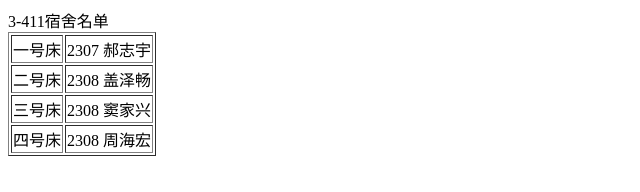
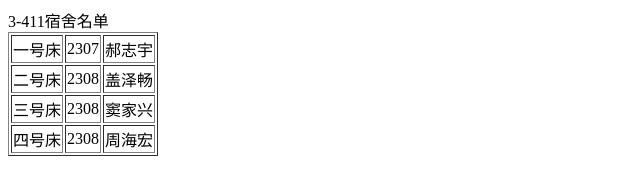
Before and after one commit to 1393111968/1393111968.github.io, a plain HTML site: page index.html in a window 1280 px wide. Shown: the full height of the page, 0-640 px from the left. Drawn offline with Linux system fonts and the light colour scheme.

Commit message:
更新 index.html
修改表格分栏

```diff
--- a/index.html
+++ b/index.html
@@ -1,16 +1,16 @@
 3-411宿舍名单
 <table border=“1” width=“500”>
      <tr>
-        <td>一号床</td><td>2307 郝志宇</td>
+        <td>一号床</td><td>2307</td><td>郝志宇</td>
     </tr>
     <tr>
-        <td>二号床</td><td>2308 盖泽畅</td>
+        <td>二号床</td><td>2308</td><td>盖泽畅</td>
     </tr>
     <tr>
-        <td>三号床</td><td>2308 窦家兴</td>
+        <td>三号床</td><td>2308</td><td>窦家兴</td>
     </tr>
      <tr>
-        <td>四号床</td><td>2308 周海宏</td>
+        <td>四号床</td><td>2308</td><td>周海宏</td>
     </tr>
 
 </table>
```
